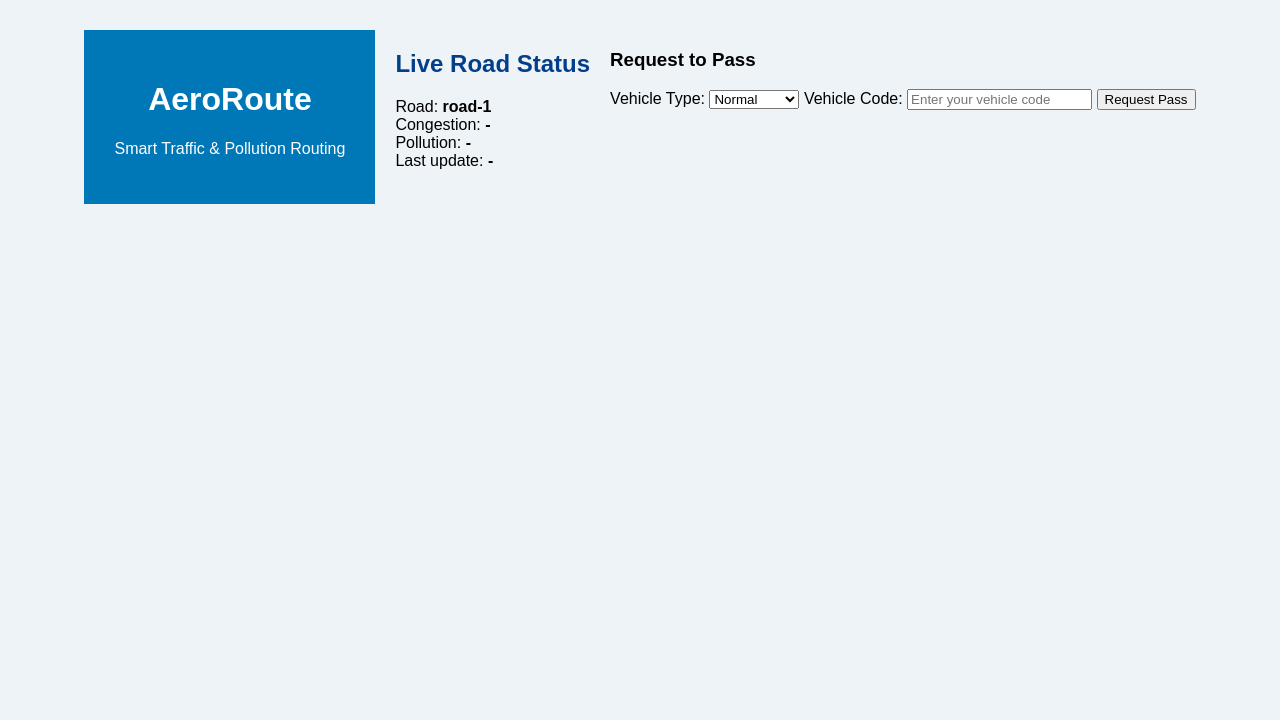
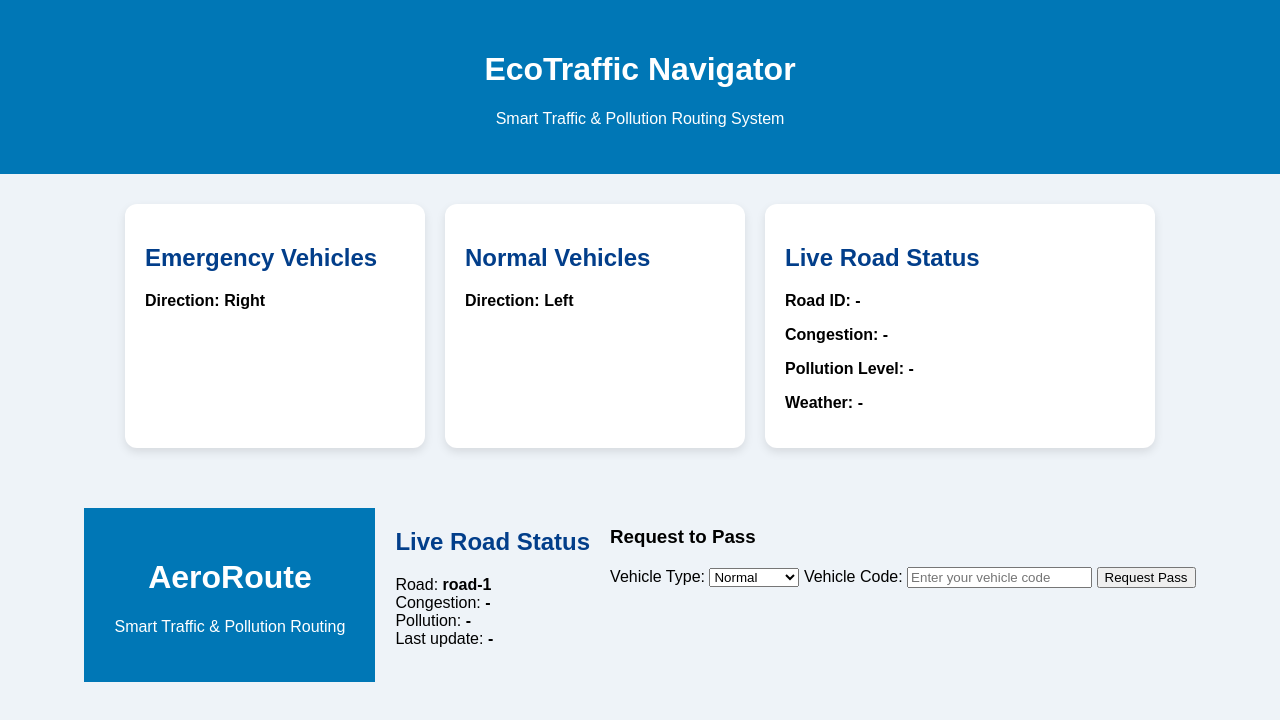
Before and after one commit to n2540499-arch/AeroRoute, a plain HTML site: page index.html in a window 1280 px wide. Drawn offline with Linux system fonts and the light colour scheme; no server answers.

Commit message:
Update index.html

```diff
--- a/index.html
+++ b/index.html
@@ -1,3 +1,49 @@
+<!DOCTYPE html>
+<html lang="en">
+<head>
+    <meta charset="UTF-8" />
+    <meta name="viewport" content="width=device-width, initial-scale=1.0"/>
+    <title>EcoTraffic Navigator</title>
+    <link rel="stylesheet" href="style.css"/>
+</head>
+
+<body>
+
+    <header>
+        <h1>EcoTraffic Navigator</h1>
+        <p>Smart Traffic & Pollution Routing System</p>
+    </header>
+
+    <section class="container">
+
+        <!-- Emergency Vehicles -->
+        <div class="card">
+            <h2>Emergency Vehicles</h2>
+            <p class="direction"><strong>Direction:</strong> <span id="emergencyDir">Right</span></p>
+        </div>
+
+        <!-- Normal Vehicles -->
+        <div class="card">
+            <h2>Normal Vehicles</h2>
+            <p class="direction"><strong>Direction:</strong> <span id="normalDir">Left</span></p>
+        </div>
+
+        <!-- Live Sensor Data -->
+        <div class="card large">
+            <h2>Live Road Status</h2>
+
+            <p><strong>Road ID:</strong> <span id="roadId">-</span></p>
+            <p><strong>Congestion:</strong> <span id="congestion">-</span></p>
+            <p><strong>Pollution Level:</strong> <span id="pollution">-</span></p>
+            <p><strong>Weather:</strong> <span id="weather">-</span></p>
+
+        </div>
+
+    </section>
+
+    <script src="app.js"></script>
+</body>
+</html>
 <!doctype html>
 <html lang="en">
 <head>
```
